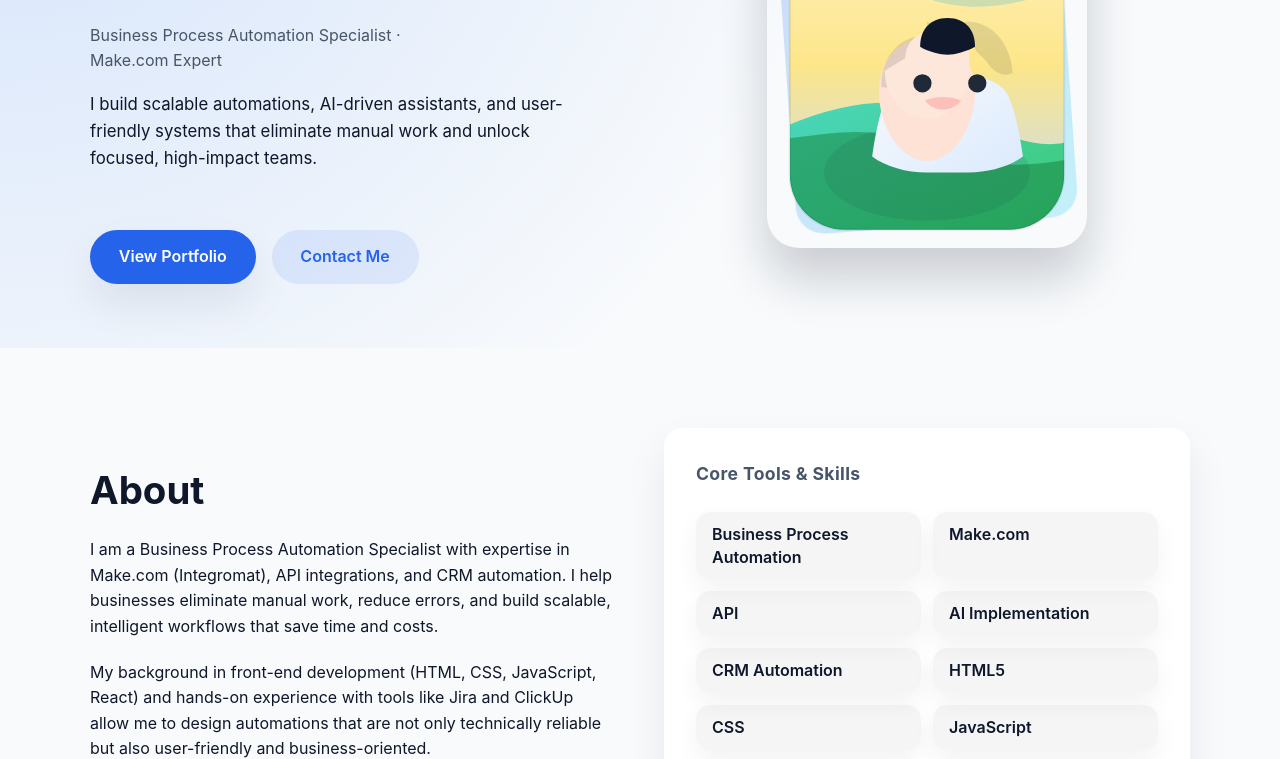
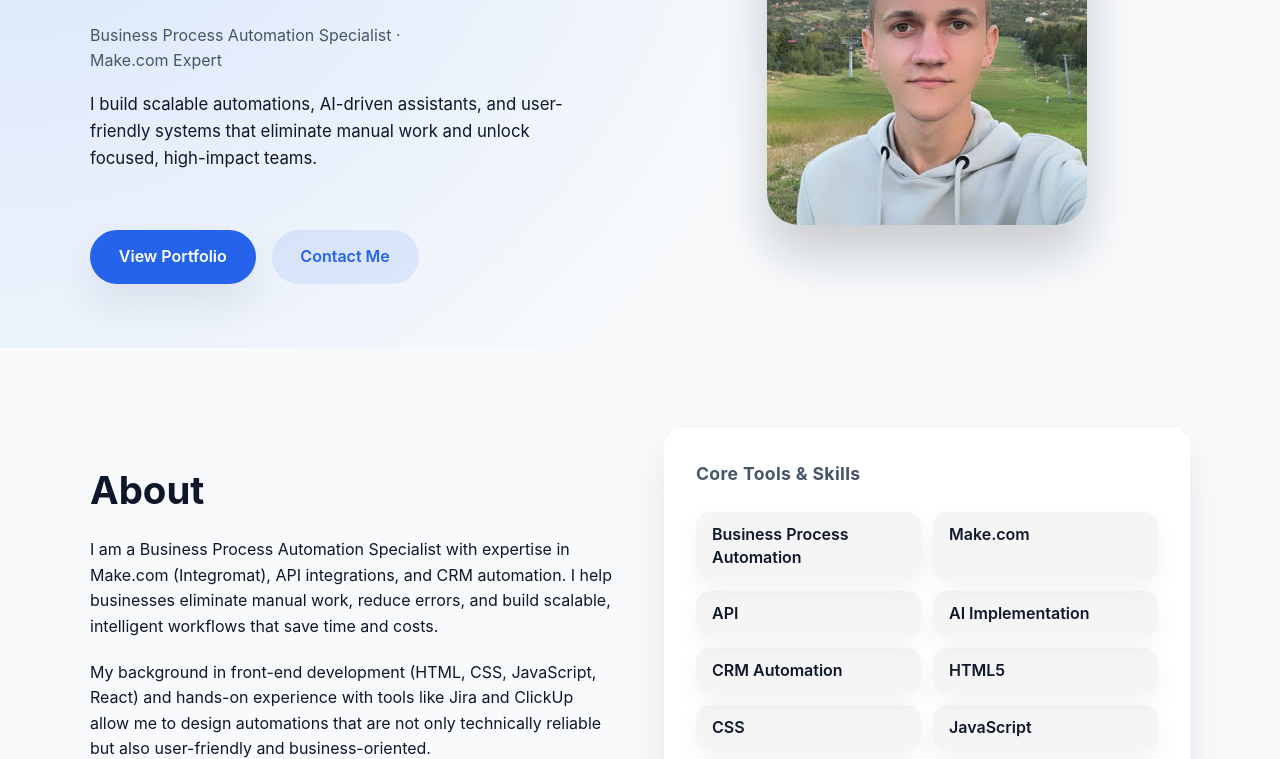
Before and after one commit to NazarPauk/portfolio, a plain HTML site: page index.html in a window 1280 px wide. Shown: the part 258-1017 px from the top of the page. Drawn offline with Linux system fonts and the light colour scheme.

Commit message:
Update hero image to new portrait

```diff
--- a/index.html
+++ b/index.html
@@ -32,7 +32,7 @@
         </div>
       </div>
       <figure class="hero-image" aria-label="Portrait of Nazar Pauk with a scenic city view in the background">
-        <img class="hero-photo" src="./images/nazar-pauk-portrait.svg" alt="Nazar Pauk smiling outdoors at sunset" />
+        <img class="hero-photo" src="./images/hero-portrait.jpg" alt="Nazar Pauk smiling outdoors at sunset" />
       </figure>
     </div>
   </header>
```
Also changed, not shown: images/hero-portrait.jpg (renamed from 2024-10-31 23.04.09.jpg).
